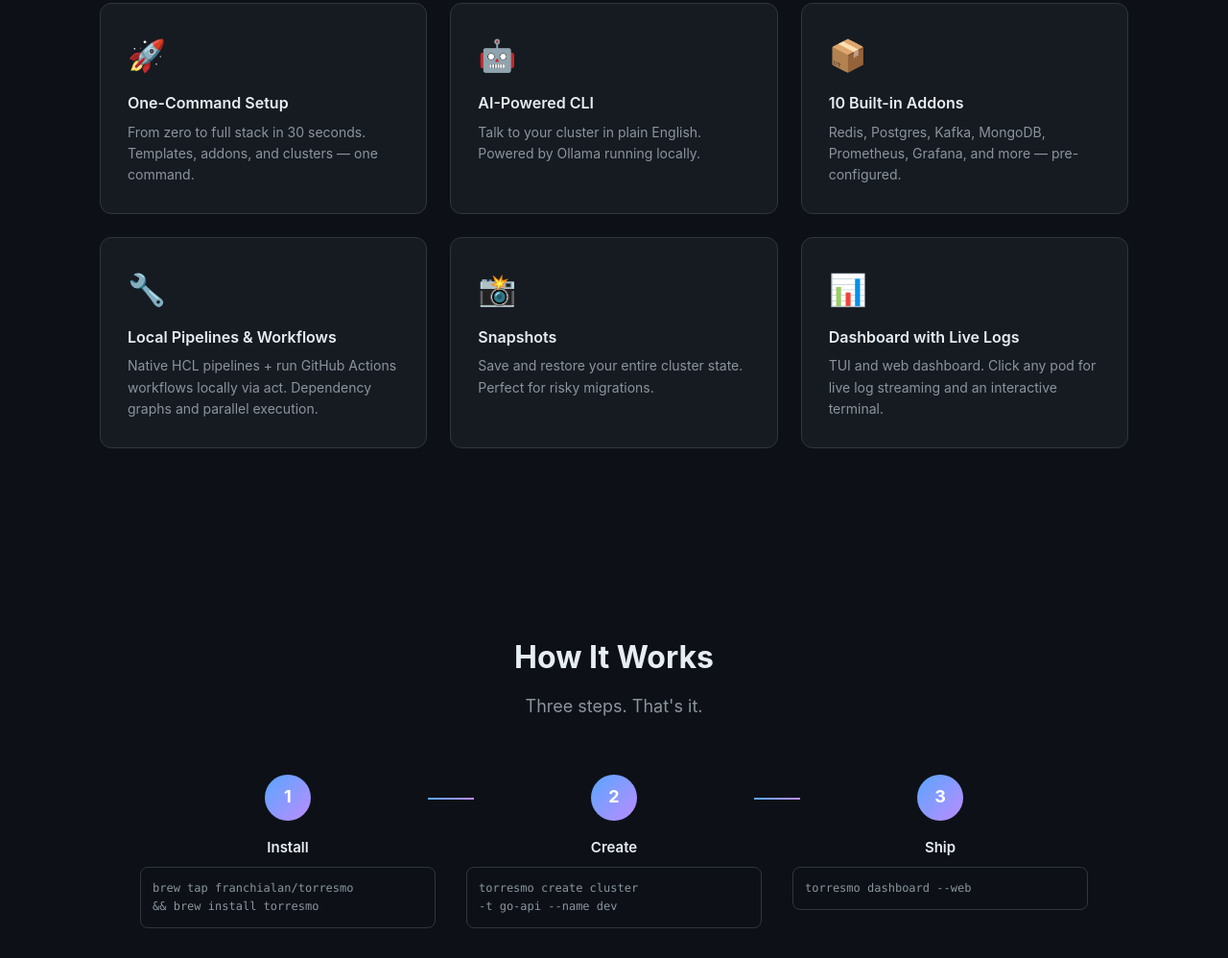
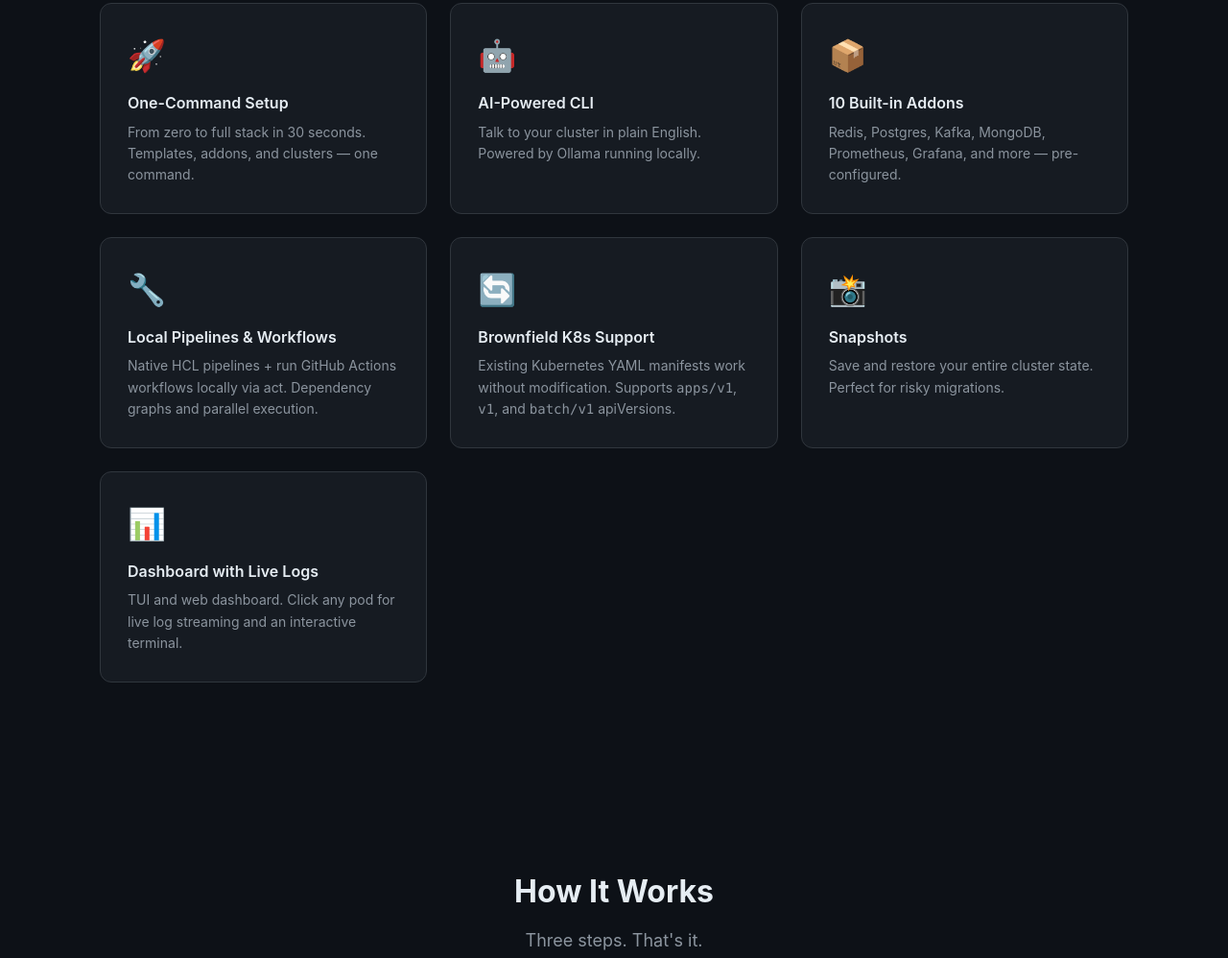
Before and after one commit to franchialan/torresmo, a plain HTML site: page docs/index.html in a window 1280 px wide. Shown: the part 1668-2666 px from the top of the page at 96% size. Drawn offline with Linux system fonts and the light colour scheme.

Commit message:
docs: add brownfield K8s YAML support documentation
- README: comparison table row + Brownfield Support section
- CLI reference: apiVersion table for torresmo apply
- Getting started: using existing K8s manifests
- Landing page: comparison row + feature card

```diff
--- a/docs/index.html
+++ b/docs/index.html
@@ -393,6 +393,11 @@ footer p{margin-top:8px}
       <p>Native HCL pipelines + run GitHub Actions workflows locally via act. Dependency graphs and parallel execution.</p>
     </div>
     <div class="card feature-card">
+      <span class="icon">🔄</span>
+      <h3>Brownfield K8s Support</h3>
+      <p>Existing Kubernetes YAML manifests work without modification. Supports <code>apps/v1</code>, <code>v1</code>, and <code>batch/v1</code> apiVersions.</p>
+    </div>
+    <div class="card feature-card">
       <span class="icon">📸</span>
       <h3>Snapshots</h3>
       <p>Save and restore your entire cluster state. Perfect for risky migrations.</p>
@@ -505,6 +510,7 @@ footer p{margin-top:8px}
         <tr><td>Pre-built templates</td><td class="cross">✗</td><td class="cross">✗</td><td class="check">✓ 8 templates</td></tr>
         <tr><td>Hot-reload dev mode</td><td class="cross">✗</td><td class="cross">✗</td><td class="check">✓ <code>dev start</code></td></tr>
         <tr><td>Compose migration</td><td>N/A</td><td class="cross">✗</td><td class="check">✓ <code>compose import</code></td></tr>
+        <tr><td>K8s YAML compatibility</td><td class="cross">✗</td><td class="check">✓ Native</td><td class="check">✓ <code>torresmo apply -f</code></td></tr>
         <tr><td>Tools required</td><td>1 (Docker)</td><td>5+</td><td><strong>1</strong> (torresmo)</td></tr>
         <tr><td>Learning curve</td><td>Low</td><td>High</td><td><strong>Low</strong></td></tr>
       </tbody>
```
Also changed, not shown: 3 other files.
